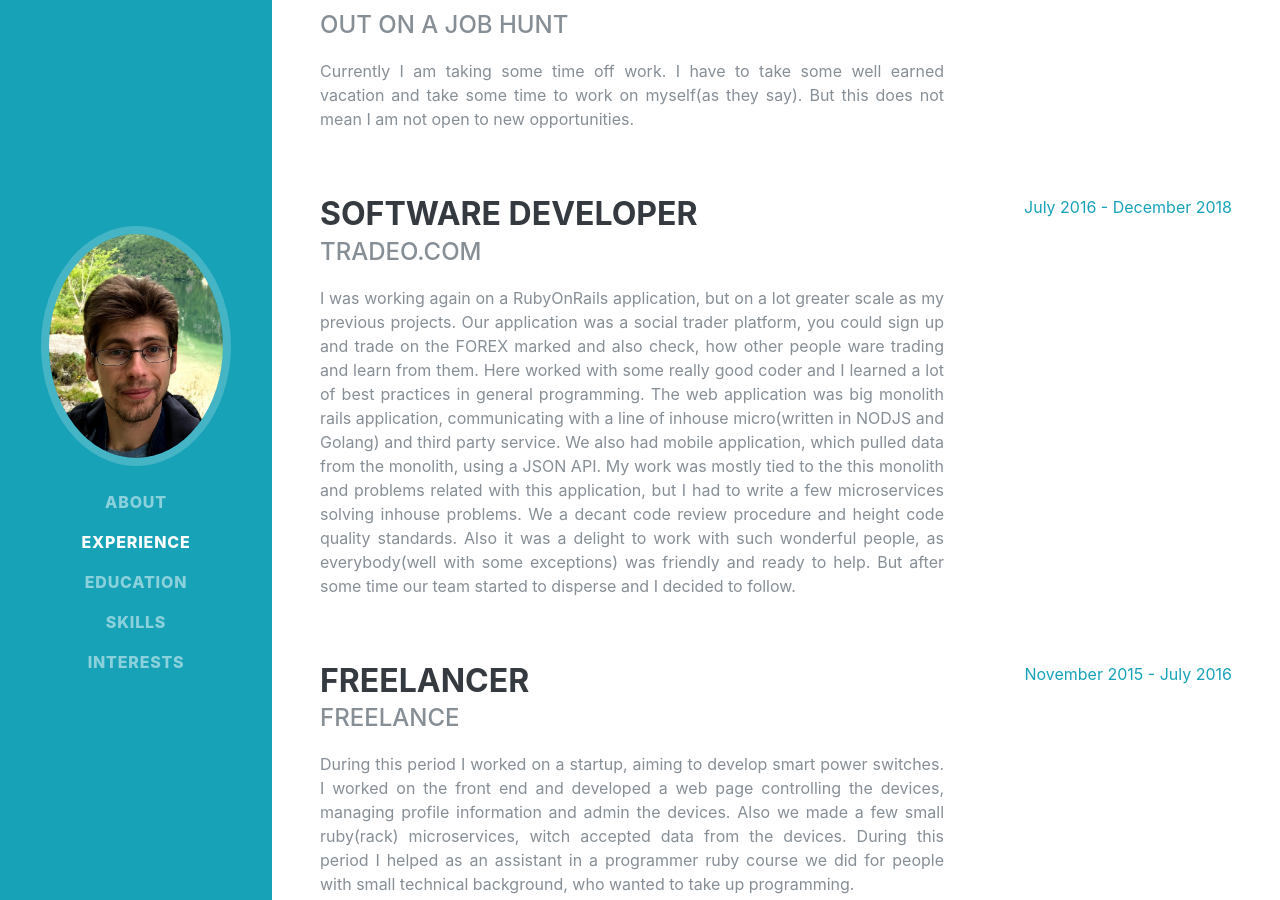
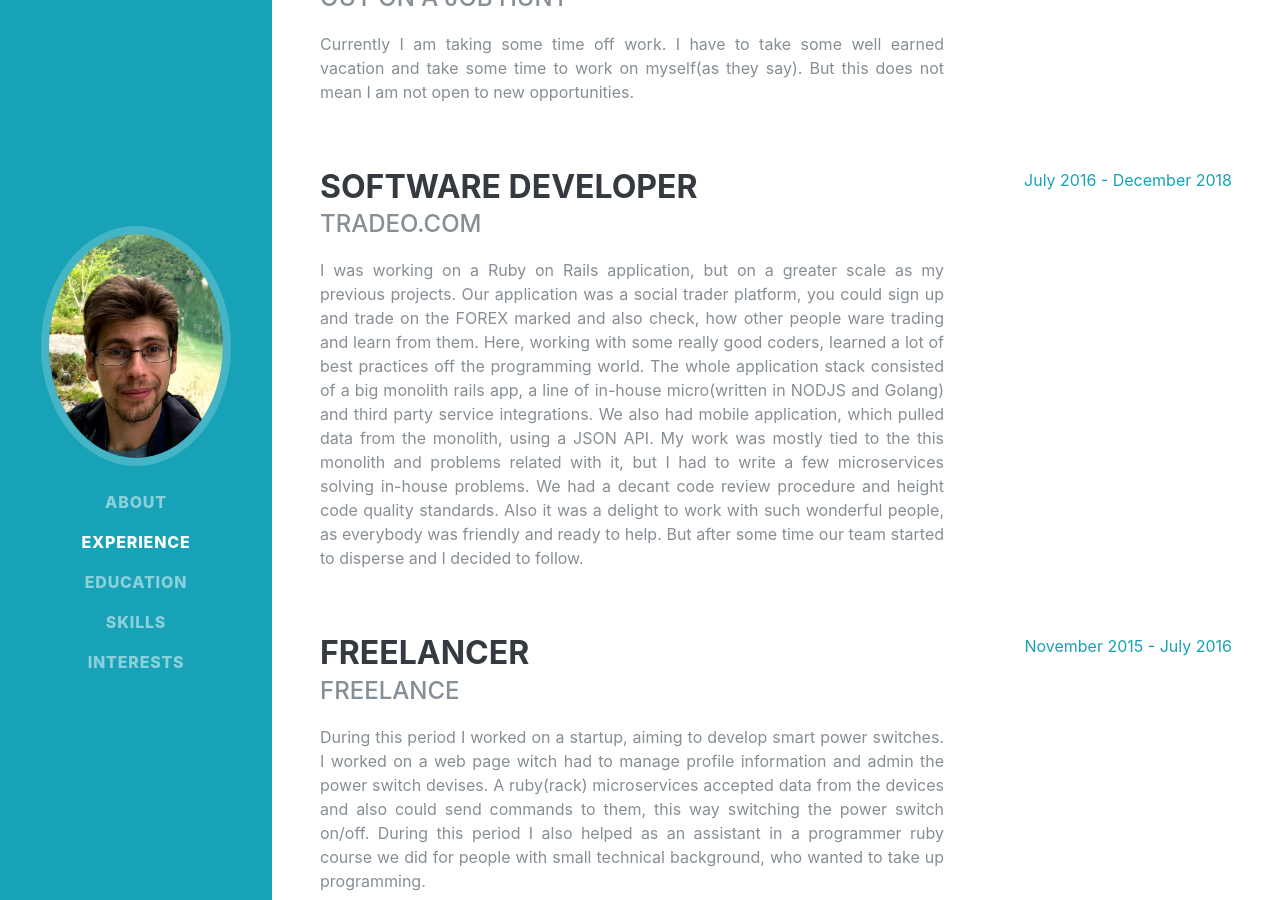
Before and after one commit to Tmpv/tmpv.github.io, a Jekyll site: the page built from index.html, in a window 1280 px wide and 900 px high, scrolled down 1483 px. Built offline with Jekyll 4.4.1, drawn with Linux system fonts in a browser that asks for light colours; some web fonts are replaced; some of the changed text lies outside the part shown.

Commit message:
Web page content changes

```diff
--- a/_data/job_history.yml
+++ b/_data/job_history.yml
@@ -5,17 +5,17 @@
   end_date:   Currently
 - position: Software developer
   company: Tradeo.com
-  description: I was working again on a RubyOnRails application, but on a lot greater scale as my previous projects. Our application was a social trader platform, you could sign up and trade on the FOREX marked and also check, how other people ware trading and learn from them. Here worked with some really good coder and I learned a lot of best practices in general programming. The web application was big monolith rails application, communicating with a line of inhouse micro(written in NODJS and Golang) and third party service. We also had mobile application, which pulled data from the monolith, using a JSON API. My work was mostly tied to the this monolith and problems related with this application, but I had to write a few microservices solving inhouse problems. We a decant code review procedure and height code quality standards. Also it was a delight to work with such wonderful people, as everybody(well with some exceptions) was friendly and ready to help. But after some time our team started to disperse and I decided to follow.
+  description: I was working on a Ruby on Rails application, but on a greater scale as my previous projects. Our application was a social trader platform, you could sign up and trade on the FOREX marked and also check, how other people ware trading and learn from them. Here, working with some really good coders, learned a lot of best practices off the programming world. The whole application stack consisted of a big monolith rails app, a line of in-house micro(written in NODJS and Golang) and third party service integrations. We also had mobile application, which pulled data from the monolith, using a JSON API. My work was mostly tied to the this monolith and problems related with it, but I had to write a few microservices solving in-house problems. We had a decant code review procedure and height code quality standards. Also it was a delight to work with such wonderful people, as everybody was friendly and ready to help. But after some time our team started to disperse and I decided to follow.
   start_date: July 2016
   end_date:   December 2018
 - position: Freelancer
   company: Freelance
-  description: During this period I worked on a startup, aiming to develop smart power switches. I worked on the front end and developed a web page controlling the devices, managing profile information and admin the devices. Also we made a few small ruby(rack) microservices, witch accepted data from the devices. During this period I helped as an assistant in a programmer ruby course we did for people with small technical background, who wanted to take up programming.
+  description: During this period I worked on a startup, aiming to develop smart power switches. I worked on a web page witch had to manage profile information and admin the power switch devises. A ruby(rack) microservices accepted data from the devices and also could send commands to them, this way switching the power switch on/off. During this period I also helped as an assistant in a programmer ruby course we did for people with small technical background, who wanted to take up programming.
   start_date: November 2015
   end_date:   July 2016
 - position: Software developer
   company: Insurance software technologies
-  description: This was my first work as a professional developer. Our application was a RubyOnRails project and we did all the work related with developing and supporting such a project(developing, testing, deploying, etc). The product was a web platform for the insurance brokers, which soled car insurances. The main feature of the software was the ability to compare prices of insurance policies of a variety of insurance company. It did this by taking the parameters of a vehicle and send this info to the insurance companies using their API's. The hard work was to integrate those API's into our system as they ware quite outdated and most of them ware not so good documented. Our team consisted of at first of three and then five coders, mostly inexperienced and we did some of things on the trail and error principle. I did learn a lot from our mistakes, but we also did a lot of things right, we had a decent build and deploy process(although we lacked testing) and the product was stable.
+  description: This was my first work as a professional developer. Our application was a Ruby on Rails project and we did all the work related with developing and supporting such a project(developing, testing, deploying, etc). The product was a web platform for car insurance brokers. The main feature of the software was the ability to compare insurance policies prices of different insurance company. It did this by taking the parameters of a vehicle and send this info to the insurance companies using their API's. The hard work was to integrate those API's into our system as they ware quite outdated and most of them ware not so good documented. Our team consisted of at first of three and then five coders, mostly inexperienced and we did some of things on the trail and error principle. I did learn a lot from our mistakes, but we also did a lot of things right, we had a decent build and deploy process(although we lacked testing) and the product was stable.
   start_date:   June 2012
   end_date:     November 2015
 - position: Technical support
--- a/_data/skills.yml
+++ b/_data/skills.yml
@@ -2,7 +2,7 @@
   entries:
     - name: Ruby
       percentage: 90
-    - name: RubyOnRails
+    - name: Ruby on Rails
       percentage: 70
     - name: Javascript
       percentage: 50
@@ -20,7 +20,7 @@
   entries:
     - name: Bulgarian(mother tongue)
       percentage: 90
+    - name: English
+      percentage: 60
     - name: German
-      percentage: 60
-    - name: English
       percentage: 50
```
Also changed, not shown: _data/interests.yml (+5 -5 lines), _data/owner.yml (+5 -5 lines).
